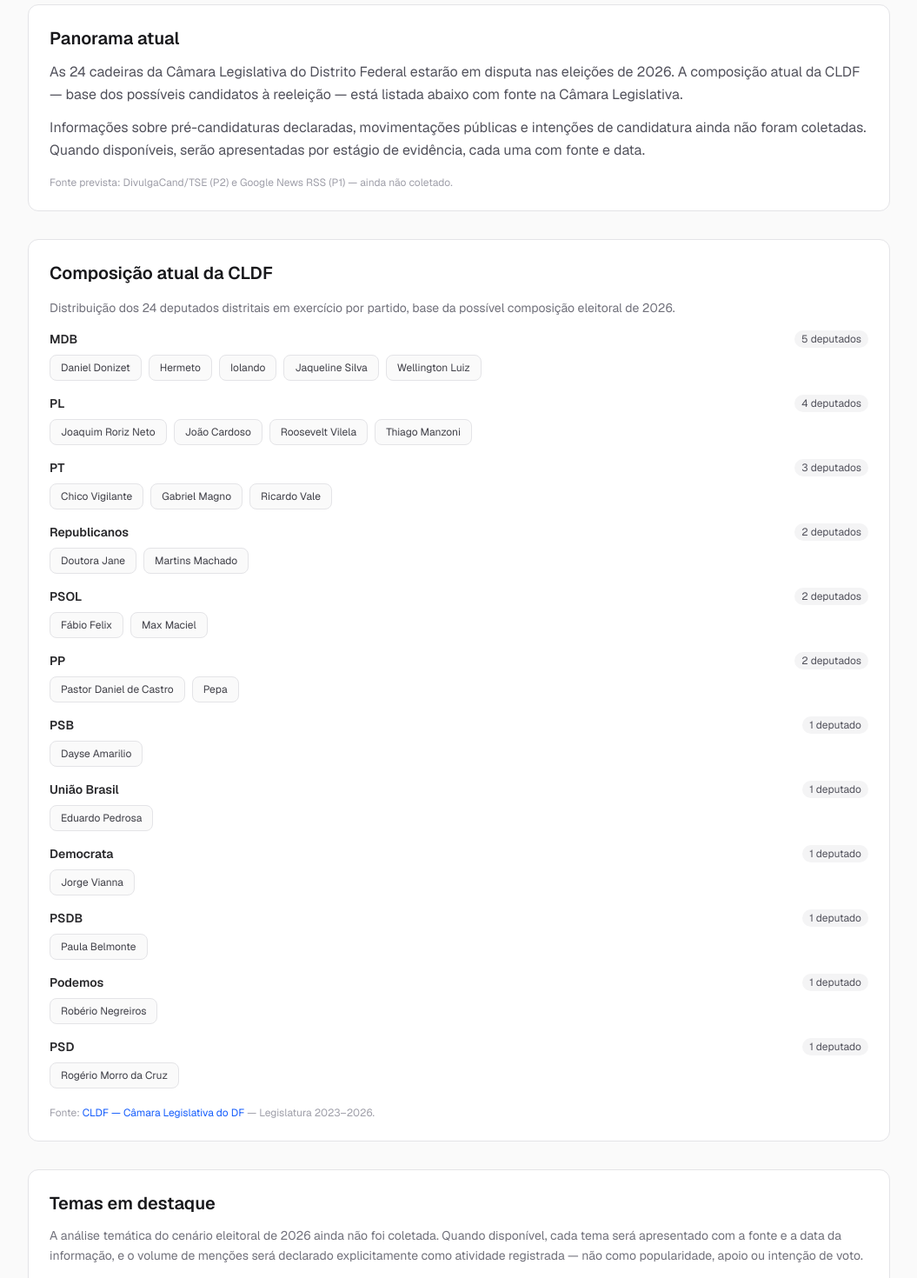
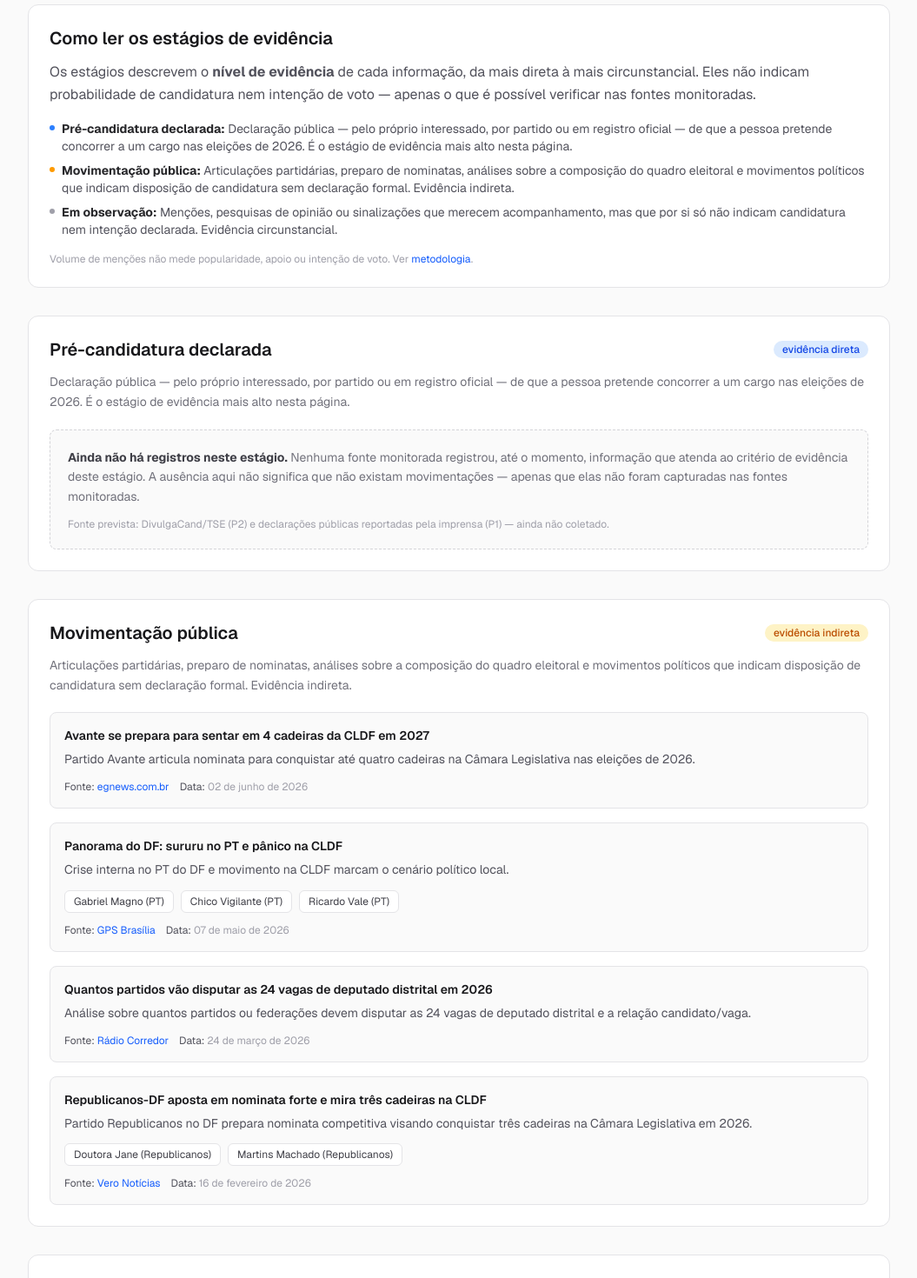
Before and after one commit to gustavomelofr/deputados-distritais-df-2026, a Next.js app: page /cenario-2026 in a window 1280 px wide. Shown: the part 240-1710 px from the top of the page at 87% size, without its empty margins (112-1167 px from the left). Built offline with nearby package versions, Linux system fonts and the light colour scheme.

Commit message:
feat(loop): atualização aprovada 2026-07-25T22-16-57-173Z (#31)
Co-authored-by: Agente Contínuo <agente@deputadosdistritais.dev>

```diff
--- a/src/app/cenario-2026/page.tsx
+++ b/src/app/cenario-2026/page.tsx
@@ -1,5 +1,119 @@
 import Link from 'next/link';
 import { deputados } from '@/data/deputados';
+import { noticias } from '@/data/noticias';
+
+// Estágios de evidência para o cenário eleitoral de 2026.
+// Cada item publicado deve trazer fonte e data — nenhum dado é inventado.
+// A classificação por estágio descreve o nível de evidência observável,
+// não juízo sobre probabilidade de candidatura.
+
+type EstagioEvidencia = 'pre-candidatura-declarada' | 'movimentacao-publica' | 'em-observacao';
+
+interface ItemCenario {
+  id: string;
+  titulo: string;
+  resumo: string;
+  fonte: string;
+  url: string;
+  data: string;
+  deputadosRelacionados: string[];
+  estagio: EstagioEvidencia;
+}
+
+// Mapeia notícias reais já coletadas (Google News RSS — P1) para o estágio
+// de evidência correspondente. Apenas notícias diretamente relacionadas ao
+// cenário eleitoral de 2026 são incluídas; o restante (atividade legislativa
+// corrente) fica em /noticias e /atividade-legislativa.
+const itensCenario: ItemCenario[] = noticias
+  .filter((n) => {
+    const t = n.titulo.toLowerCase();
+    const r = n.resumo.toLowerCase();
+    return (
+      t.includes('candidat') ||
+      t.includes('nominata') ||
+      t.includes('cadeiras') ||
+      t.includes('vagas') ||
+      t.includes('disputar') ||
+      t.includes('preferido') ||
+      t.includes('panorama') ||
+      (r.includes('elei') && r.includes('2026')) ||
+      (r.includes('candidat') && r.includes('2026')) ||
+      r.includes('nominata') ||
+      r.includes('eleitoral')
+    );
+  })
+  .map((n) => {
+    const titulo = n.titulo;
+    const resumo = n.resumo;
+    const t = n.titulo.toLowerCase();
+    const r = n.resumo.toLowerCase();
+    let estagio: EstagioEvidencia = 'movimentacao-publica';
+    // "pré-candidatura declarada" exigiria declaração explícita de candidatura
+    // por parte do próprio interessado ou registro oficial. Nenhuma notícia
+    // coletada até agora atende a esse critério — não forçamos a classificação.
+    if (
+      t.includes('preferido') ||
+      r.includes('pesquisa de opinião') ||
+      r.includes('mais bem avaliado')
+    ) {
+      estagio = 'em-observacao';
+    }
+    return {
+      id: n.id,
+      titulo,
+      resumo,
+      fonte: n.fonte,
+      url: n.url,
+      data: n.data,
+      deputadosRelacionados: n.deputadosRelacionados,
+      estagio,
+    };
+  });
+
+const ESTAGIOS: {
+  id: EstagioEvidencia;
+  titulo: string;
+  descricao: string;
+  badge: string;
+  badgeClass: string;
+  fontePrevista: string;
+}[] = [
+  {
+    id: 'pre-candidatura-declarada',
+    titulo: 'Pré-candidatura declarada',
+    descricao:
+      'Declaração pública — pelo próprio interessado, por partido ou em registro oficial — de que a pessoa pretende concorrer a um cargo nas eleições de 2026. É o estágio de evidência mais alto nesta página.',
+    badge: 'evidência direta',
+    badgeClass: 'bg-blue-100 text-blue-700',
+    fontePrevista: 'DivulgaCand/TSE (P2) e declarações públicas reportadas pela imprensa (P1)',
+  },
+  {
+    id: 'movimentacao-publica',
+    titulo: 'Movimentação pública',
+    descricao:
+      'Articulações partidárias, preparo de nominatas, análises sobre a composição do quadro eleitoral e movimentos políticos que indicam disposição de candidatura sem declaração formal. Evidência indireta.',
+    badge: 'evidência indireta',
+    badgeClass: 'bg-amber-100 text-amber-700',
+    fontePrevista: 'Google News RSS (P1)',
+  },
+  {
+    id: 'em-observacao',
+    titulo: 'Em observação',
+    descricao:
+      'Menções, pesquisas de opinião ou sinalizações que merecem acompanhamento, mas que por si só não indicam candidatura nem intenção declarada. Evidência circunstancial.',
+    badge: 'evidência circunstancial',
+    badgeClass: 'bg-zinc-200 text-zinc-700',
+    fontePrevista: 'Google News RSS (P1)',
+  },
+];
+
+function formatarData(iso: string): string {
+  return new Date(iso).toLocaleDateString('pt-BR', {
+    day: '2-digit',
+    month: 'long',
+    year: 'numeric',
+  });
+}
 
 export default function Cenario2026Page() {
   const partidosAgrupados = deputados.reduce<Record<string, typeof deputados>>(
@@ -11,49 +125,170 @@ export default function Cenario2026Page() {
     {}
   );
 
+  const deputadoPorSlug = deputados.reduce<Record<string, (typeof deputados)[number]>>(
+    (acc, d) => {
+      acc[d.slug] = d;
+      return acc;
+    },
+    {}
+  );
+
   return (
     <div className="mx-auto max-w-5xl px-4 py-12">
       <h1 className="text-3xl md:text-4xl font-bold text-zinc-900 mb-2">
         Cenário 2026
       </h1>
       <p className="text-lg text-zinc-500 mb-10">
-        Composição atual da Câmara Legislativa do DF e acompanhamento do
-        cenário eleitoral de 2026. Informações sobre pré-candidaturas e
-        movimentações serão adicionadas conforme as fontes oficiais são
-        integradas.
+        Acompanhamento do cenário eleitoral de 2026 para a Câmara Legislativa
+        do DF, organizado por <strong>estágio de evidência</strong>. Cada item
+        publicado traz fonte e data; o que ainda não foi coletado é informado
+        com transparência.
       </p>
 
-      {/* Overview */}
+      {/* Explicação dos estágios */}
       <section className="rounded-xl border border-zinc-200 bg-white p-6 mb-8">
         <h2 className="text-xl font-semibold text-zinc-900 mb-3">
-          Panorama atual
+          Como ler os estágios de evidência
         </h2>
-        <p className="text-zinc-600 leading-relaxed">
-          As 24 cadeiras da Câmara Legislativa do Distrito Federal estarão em
-          disputa nas eleições de 2026. A composição atual da CLDF — base dos
-          possíveis candidatos à reeleição — está listada abaixo com fonte na
-          Câmara Legislativa.
+        <p className="text-zinc-600 leading-relaxed mb-4">
+          Os estágios descrevem o <strong>nível de evidência</strong> de cada
+          informação, da mais direta à mais circunstancial. Eles não indicam
+          probabilidade de candidatura nem intenção de voto — apenas o que é
+          possível verificar nas fontes monitoradas.
         </p>
-        <p className="text-zinc-600 leading-relaxed mt-3">
-          Informações sobre pré-candidaturas declaradas, movimentações públicas
-          e intenções de candidatura ainda não foram coletadas. Quando
-          disponíveis, serão apresentadas por estágio de evidência, cada uma
-          com fonte e data.
-        </p>
+        <ul className="space-y-2 text-sm text-zinc-600">
+          {ESTAGIOS.map((e) => (
+            <li key={e.id} className="flex items-start gap-2">
+              <span className={`mt-1.5 h-1.5 w-1.5 rounded-full flex-shrink-0 ${
+                e.id === 'pre-candidatura-declarada'
+                  ? 'bg-blue-500'
+                  : e.id === 'movimentacao-publica'
+                    ? 'bg-amber-500'
+                    : 'bg-zinc-400'
+              }`} />
+              <span>
+                <strong className="text-zinc-800">{e.titulo}:</strong>{' '}
+                {e.descricao}
+              </span>
+            </li>
+          ))}
+        </ul>
         <p className="text-xs text-zinc-400 mt-4">
-          Fonte prevista: DivulgaCand/TSE (P2) e Google News RSS (P1) — ainda
-          não coletado.
+          Volume de menções não mede popularidade, apoio ou intenção de voto.
+          Ver <Link href="/metodologia" className="text-blue-600 hover:underline">metodologia</Link>.
         </p>
       </section>
 
-      {/* Current composition */}
+      {/* Estágios de evidência */}
+      {ESTAGIOS.map((estagio) => {
+        const itens = itensCenario.filter((i) => i.estagio === estagio.id);
+        const temDados = itens.length > 0;
+        return (
+          <section
+            key={estagio.id}
+            className="rounded-xl border border-zinc-200 bg-white p-6 mb-8"
+            aria-labelledby={`heading-${estagio.id}`}
+          >
+            <div className="flex items-center justify-between mb-3 flex-wrap gap-2">
+              <h2
+                id={`heading-${estagio.id}`}
+                className="text-xl font-semibold text-zinc-900"
+              >
+                {estagio.titulo}
+              </h2>
+              <span
+                className={`rounded-full text-xs font-medium px-2.5 py-0.5 ${estagio.badgeClass}`}
+              >
+                {estagio.badge}
+              </span>
+            </div>
+            <p className="text-sm text-zinc-500 leading-relaxed mb-5">
+              {estagio.descricao}
+            </p>
+
+            {temDados ? (
+              <div className="space-y-4">
+                {itens
+                  .sort((a, b) => new Date(b.data).getTime() - new Date(a.data).getTime())
+                  .map((item) => (
+                    <article
+                      key={item.id}
+                      className="rounded-lg border border-zinc-200 bg-zinc-50 p-4"
+                    >
+                      <h3 className="font-semibold text-zinc-900 text-sm mb-1.5">
+                        {item.titulo}
+                      </h3>
+                      <p className="text-sm text-zinc-600 leading-relaxed mb-3">
+                        {item.resumo}
+                      </p>
+                      {item.deputadosRelacionados.length > 0 && (
+                        <div className="flex flex-wrap gap-2 mb-3">
+                          {item.deputadosRelacionados.map((slug) => {
+                            const dep = deputadoPorSlug[slug];
+                            if (!dep) return null;
+                            return (
+                              <Link
+                                key={slug}
+                                href={`/deputados-distritais/${dep.slug}`}
+                                className="rounded-md bg-white border border-zinc-200 px-2.5 py-1 text-xs text-zinc-700 hover:bg-blue-50 hover:border-blue-200 transition focus-visible:outline-none focus-visible:ring-2 focus-visible:ring-blue-500 focus-visible:ring-offset-2"
+                              >
+                                {dep.nome} ({dep.partido})
+                              </Link>
+                            );
+                          })}
+                        </div>
+                      )}
+                      <div className="text-xs text-zinc-400 flex flex-wrap items-center gap-x-3 gap-y-1">
+                        <span>
+                          <span className="text-zinc-600">Fonte:</span>{' '}
+                          <a
+                            href={item.url}
+                            target="_blank"
+                            rel="noopener noreferrer"
+                            className="text-blue-600 hover:underline"
+                          >
+                            {item.fonte}
+                          </a>
+                        </span>
+                        <span>
+                          <span className="text-zinc-600">Data:</span>{' '}
+                          {formatarData(item.data)}
+                        </span>
+                      </div>
+                    </article>
+                  ))}
+              </div>
+            ) : (
+              <div className="rounded-lg border border-dashed border-zinc-300 bg-zinc-50 p-5">
+                <p className="text-sm text-zinc-500 leading-relaxed">
+                  <strong className="text-zinc-700">
+                    Ainda não há registros neste estágio.
+                  </strong>{' '}
+                  Nenhuma fonte monitorada registrou, até o momento,
+                  informação que atenda ao critério de evidência deste
+                  estágio. A ausência aqui não significa que não existam
+                  movimentações — apenas que elas não foram capturadas nas
+                  fontes monitoradas.
+                </p>
+                <p className="text-xs text-zinc-400 mt-3">
+                  Fonte prevista: {estagio.fontePrevista} — ainda não coletado.
+                </p>
+              </div>
+            )}
+          </section>
+        );
+      })}
+
+      {/* Composição atual da CLDF */}
       <section className="rounded-xl border border-zinc-200 bg-white p-6 mb-8">
         <h2 className="text-xl font-semibold text-zinc-900 mb-4">
           Composição atual da CLDF
         </h2>
         <p className="text-sm text-zinc-500 mb-4">
           Distribuição dos 24 deputados distritais em exercício por partido,
-          base da possível composição eleitoral de 2026.
+          base da possível composição eleitoral de 2026. A composição atual
+          é fato verificável; a candidatura de qualquer um deles pertence ao
+          estágio “Pré-candidatura declarada” quando houver declaração.
         </p>
         <div className="space-y-4">
           {Object.entries(partidosAgrupados)
@@ -83,25 +318,42 @@ export default function Cenario2026Page() {
             ))}
         </div>
         <p className="text-xs text-zinc-400 mt-5">
-          Fonte: <a href="https://www.cl.df.gov.br/deputados-2023-2026" target="_blank" rel="noopener noreferrer" className="text-blue-600 hover:underline">CLDF — Câmara Legislativa do DF</a> — Legislatura 2023–2026.
+          Fonte:{' '}
+          <a
+            href="https://www.cl.df.gov.br/deputados-2023-2026"
+            target="_blank"
+            rel="noopener noreferrer"
+            className="text-blue-600 hover:underline"
+          >
+            CLDF — Câmara Legislativa do DF
+          </a>{' '}
+          — Legislatura 2023–2026.
         </p>
       </section>
 
-      {/* Key topics */}
+      {/* Nota metodológica */}
       <section className="rounded-xl border border-zinc-200 bg-white p-6">
         <h2 className="text-xl font-semibold text-zinc-900 mb-3">
-          Temas em destaque
+          Sobre esta página
         </h2>
         <p className="text-sm text-zinc-500 leading-relaxed">
-          A análise temática do cenário eleitoral de 2026 ainda não foi
-          coletada. Quando disponível, cada tema será apresentado com a fonte
-          e a data da informação, e o volume de menções será declarado
-          explicitamente como atividade registrada — não como popularidade,
-          apoio ou intenção de voto.
+          Os itens publicados nos estágios de evidência são derivados das
+          notícias já coletadas via Google News RSS (P1). A classificação por
+          estágio descreve o tipo de evidência observável, não juízo sobre a
+          probabilidade de candidatura. Quando a fonte oficial de candidaturas
+          (DivulgaCand/TSE — P2) estiver integrada, o estágio “Pré-candidatura
+          declarada” passará a exibir registros oficiais com fonte e data.
         </p>
         <p className="text-xs text-zinc-400 mt-4">
-          Fonte prevista: Google News RSS (P1) e CLDF — SAPL (P1) — ainda
-          não coletado.
+          Volume de menções não representa popularidade, apoio ou intenção de
+          voto.{' '}
+          <Link
+            href="/metodologia"
+            className="text-blue-600 hover:underline"
+          >
+            Ver metodologia completa
+          </Link>
+          .
         </p>
       </section>
     </div>
```
Also changed, not shown: 1 other file (tests, documents, lock files or other folders).
